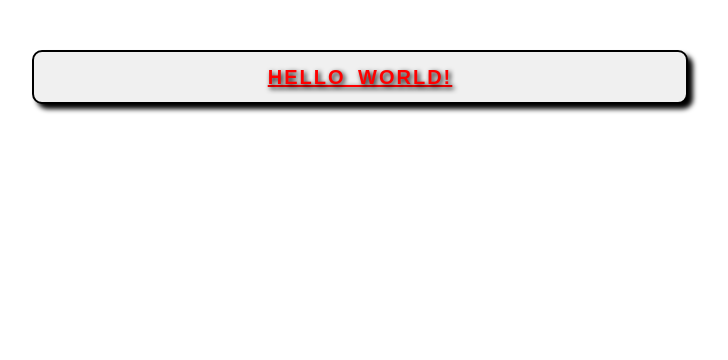
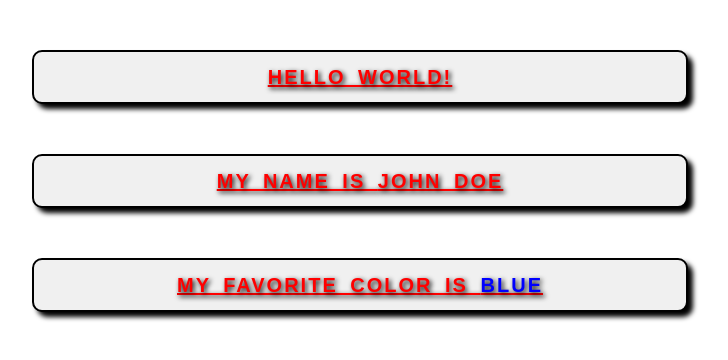
Before and after one commit to RajorshiDas/Local-repo, a plain HTML site: page index.html in a window 1280 px wide. Shown: the whole page, without its empty margins (292-1020 px from the left). Drawn offline with Linux system fonts and the light colour scheme.

Commit message:
main e likhsi

```diff
--- a/index.html
+++ b/index.html
@@ -8,5 +8,8 @@
 </head>
 <body>
     <p>Hello World!</p>
+    <p>My name is <strong>John Doe</strong></p>
+    <p>My favorite color is <span style="color: blue;">blue</span></p>
+
 </body>
 </html>
```
